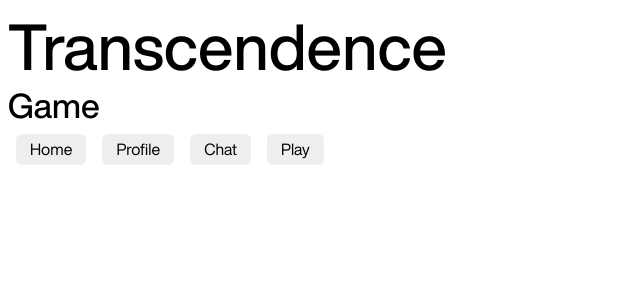
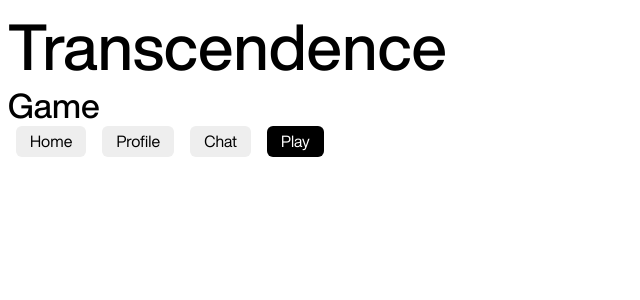
Before and after one commit to TDSn3/transcendence, a React (Vite) app in the folder frontend/: page /game in a window 1280 px wide. Shown: the top 300 px of the page, without its empty margins (0-640 px from the left). Built offline with nearby package versions, Linux system fonts and the light colour scheme.

Commit message:
add sates gestion with return button of the navigator

```diff
--- a/frontend/src/components/Button/Button.tsx
+++ b/frontend/src/components/Button/Button.tsx
@@ -1,20 +1,33 @@
-import { Link } from 'react-router-dom';
+import { useEffect } from 'react';
+import { Link, useLocation } from 'react-router-dom';
 
 import './button.css';
 
 interface ButtonProps {
   text: string,
   to: string,
+  buttonSelected: string,
+  setButtonSelected: React.Dispatch<React.SetStateAction<string>>,
 }
 
-const Button = ({ text, to }: ButtonProps) =>
+const Button = ({ text, to, buttonSelected, setButtonSelected }: ButtonProps) =>
 {
+  const location = useLocation();
+
+  useEffect(() => {
+    if (location.pathname === to) {
+      setButtonSelected(text);
+    }
+  }, [location, to, text, setButtonSelected]);
+
   return (
-    <Link to={to}>
-      <button className='button-style'>
-        {text}
-      </button>
-    </Link>
+    <span style={{ margin: '8px' }}>
+      <Link to={to}>
+        <button className={buttonSelected === text ? 'clicked-button-style' : 'button-style'} >
+          {text}
+        </button>
+      </Link>
+    </span>
   );
 };
 
--- a/frontend/src/components/Button/button.css
+++ b/frontend/src/components/Button/button.css
@@ -8,7 +8,23 @@
 	font-style: normal;
 	font-size: 16px;
 
-	margin: 8px;
+	padding-top: 6px;
+	padding-right: 14px;
+	padding-bottom: 6px;
+	padding-left: 14px;
+
+	border-radius: 6px;
+}
+
+.clicked-button-style {
+	border: none;
+	background-color: #000000;
+
+	color: #ffffff;
+	font-family: 'Helvetica Now Display', Helvetica, sans-serif;
+	font-weight: normal;
+	font-style: normal;
+	font-size: 16px;
 
 	padding-top: 6px;
 	padding-right: 14px;
@@ -16,6 +32,8 @@
 	padding-left: 14px;
 
 	border-radius: 6px;
+
+	transition: background-color 0.1s ease-in-out, color 0.1s ease-in-out;
 }
 
 .button-style:hover {
--- a/frontend/src/components/Navbar.tsx
+++ b/frontend/src/components/Navbar.tsx
@@ -1,14 +1,18 @@
+import { useState } from 'react';
+
 import Button from './Button/Button';
 
 const Navbar = () =>
 {
+  const [buttonSelected, setButtonSelected] = useState<string>('');
+
   return (
-    <>
-      <Button to="/" text='Home' />
-      <Button to="/profile" text='Profile' />
-      <Button to="/chat" text='Chat' />
-      <Button to="/game" text='Play' />
-    </>
+    <div>
+      <Button to="/" text='Home' buttonSelected={buttonSelected} setButtonSelected={setButtonSelected} />
+      <Button to="/profile" text='Profile' buttonSelected={buttonSelected} setButtonSelected={setButtonSelected} />
+      <Button to="/chat" text='Chat' buttonSelected={buttonSelected} setButtonSelected={setButtonSelected} />
+      <Button to="/game" text='Play' buttonSelected={buttonSelected} setButtonSelected={setButtonSelected} />
+    </div>
   );
 };
 
```
